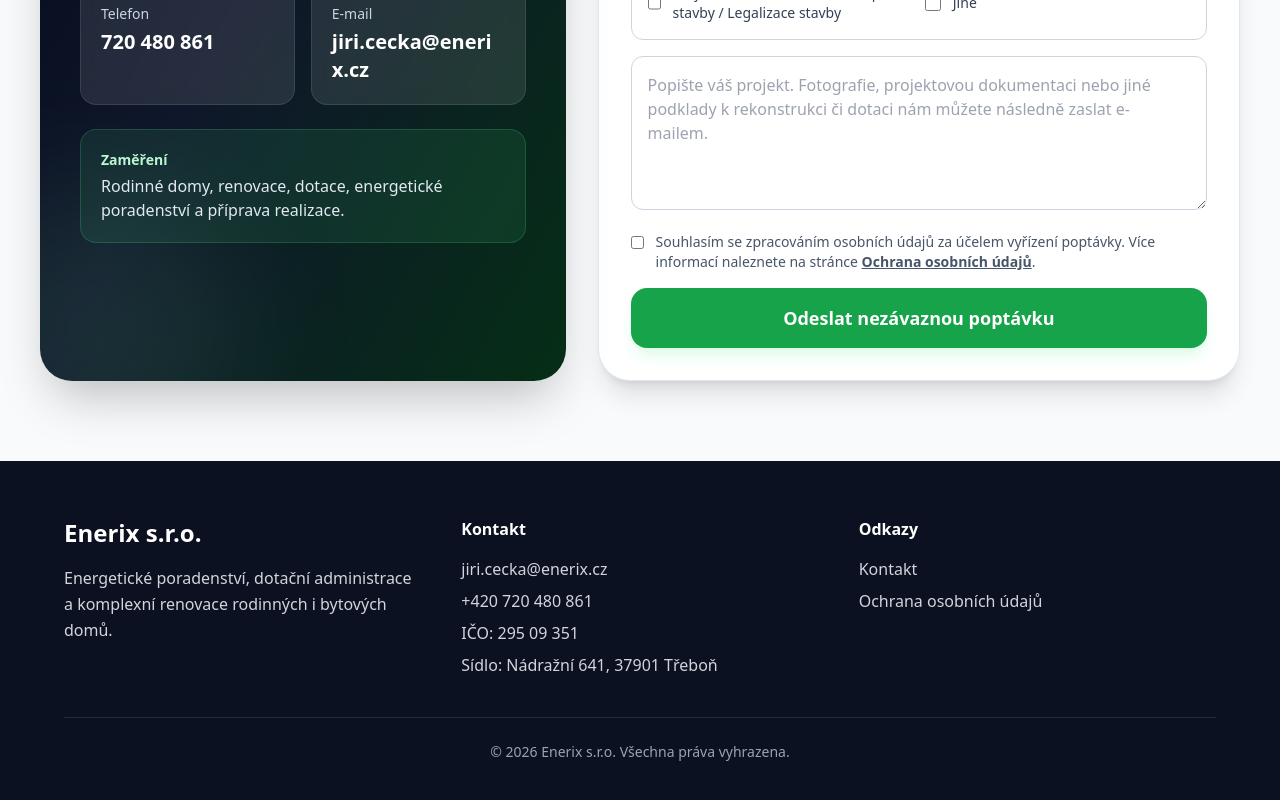
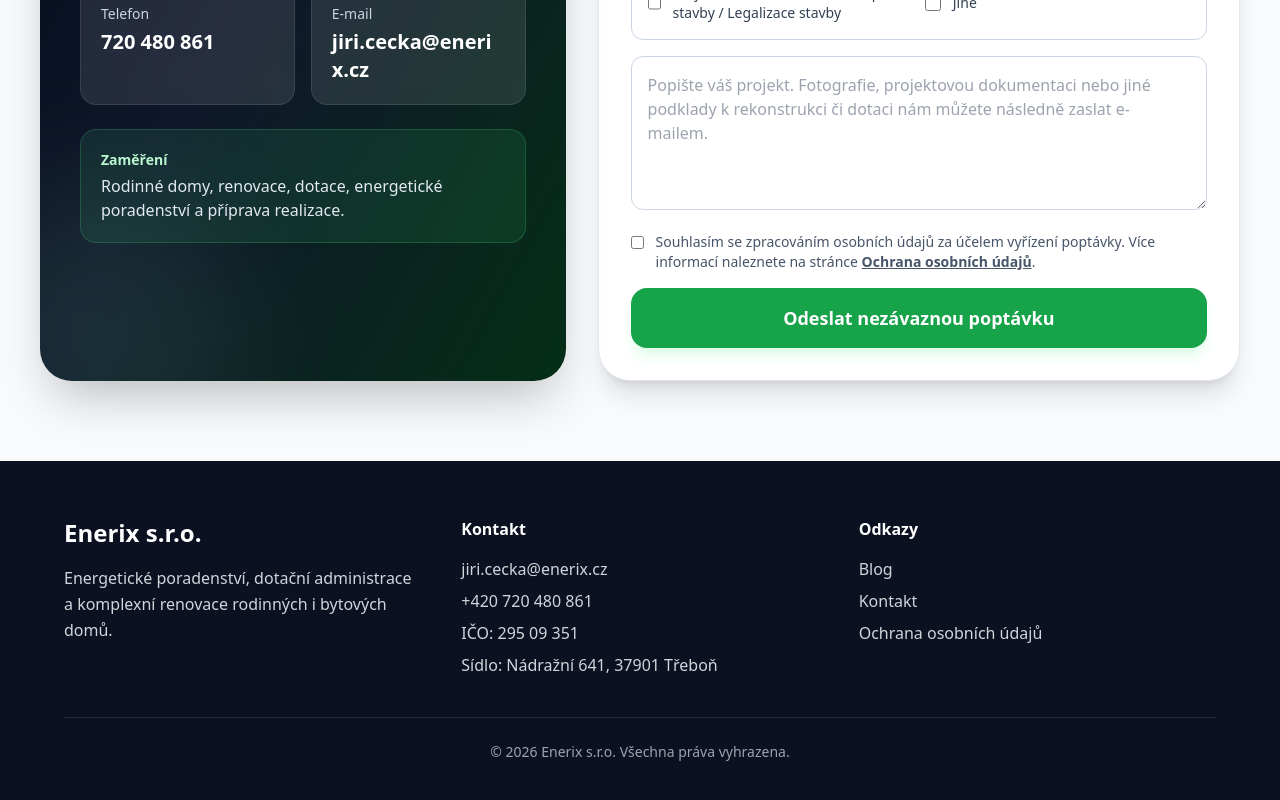
Before and after one commit to Enerixsro/enerix-web, a Next.js app: page / in a window 1280 px wide. Shown: the part 3145-3945 px from the top of the page. Built offline with nearby package versions, Linux system fonts and the light colour scheme.

Commit message:
Update index.js

```diff
--- a/pages/index.js
+++ b/pages/index.js
@@ -507,6 +507,10 @@
               <h4 className="mb-4 font-semibold text-white">Odkazy</h4>
 
               <div className="flex flex-col space-y-2 text-gray-300">
+                <a href="/blog" className="transition hover:text-white">
+                  Blog
+                </a>
+
                 <a href="#kontakt" className="transition hover:text-white">
                   Kontakt
                 </a>
```
